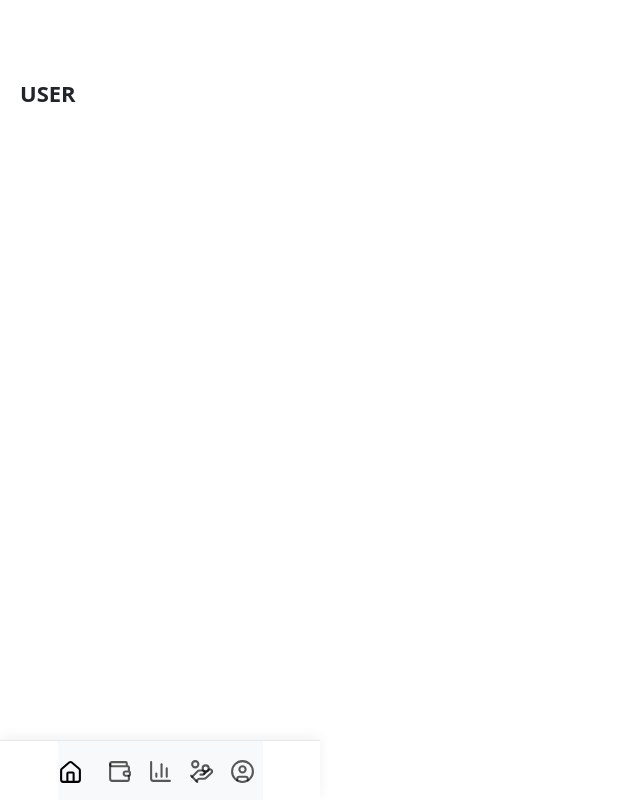
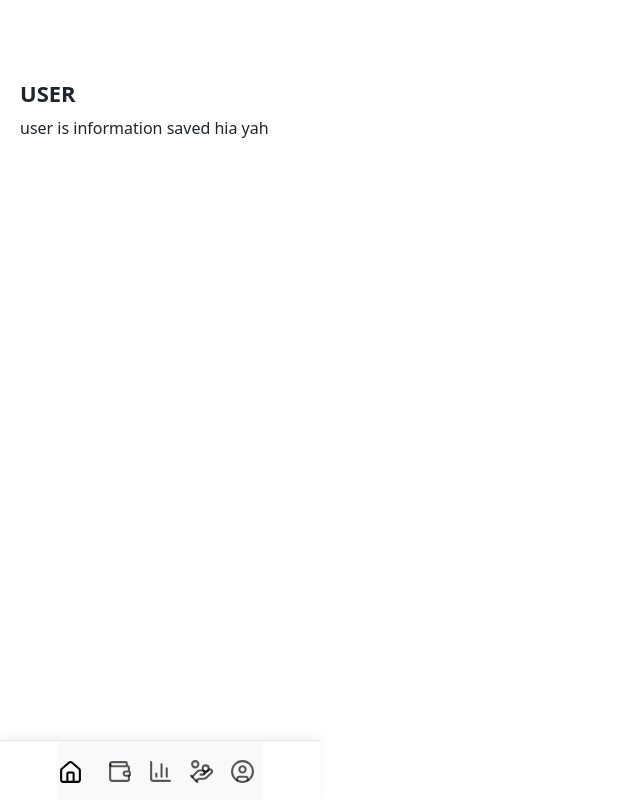
Before and after one commit to shaikhabuhasim0/finixy-expense-tracker, a React (Vite) app: page /User in a window 1280 px wide. Shown: the whole page, without its empty margins (0-640 px from the left). Built offline with nearby package versions, Linux system fonts and the light colour scheme.

Commit message:
USER PAGE UPDATED

```diff
--- a/src/Components/User.jsx
+++ b/src/Components/User.jsx
@@ -4,6 +4,7 @@ export default function User() {
   return (
     <div>
       <div className="tran"><h3>USER</h3></div>
+      user is information saved hia yah
     </div>
   )
 }
```
